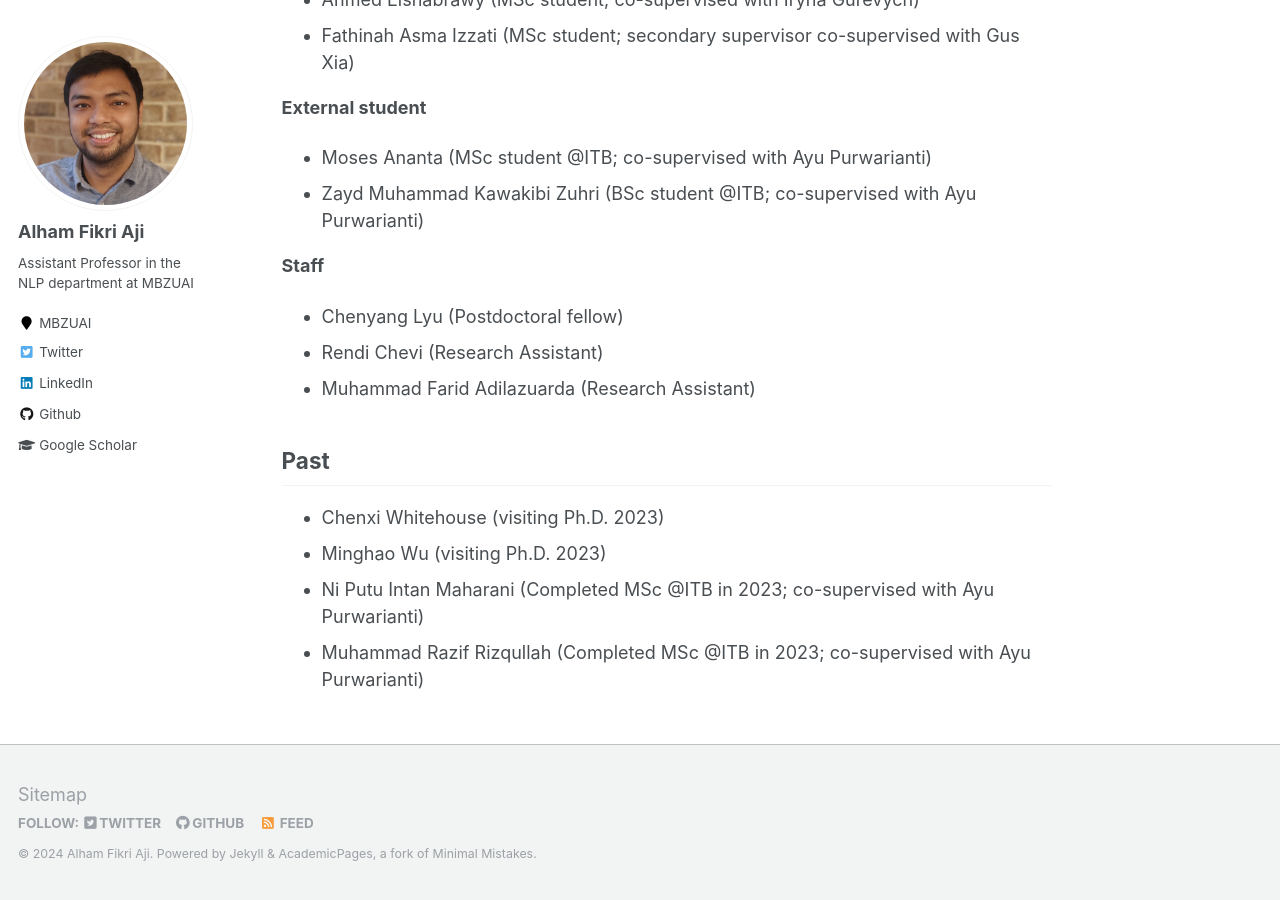
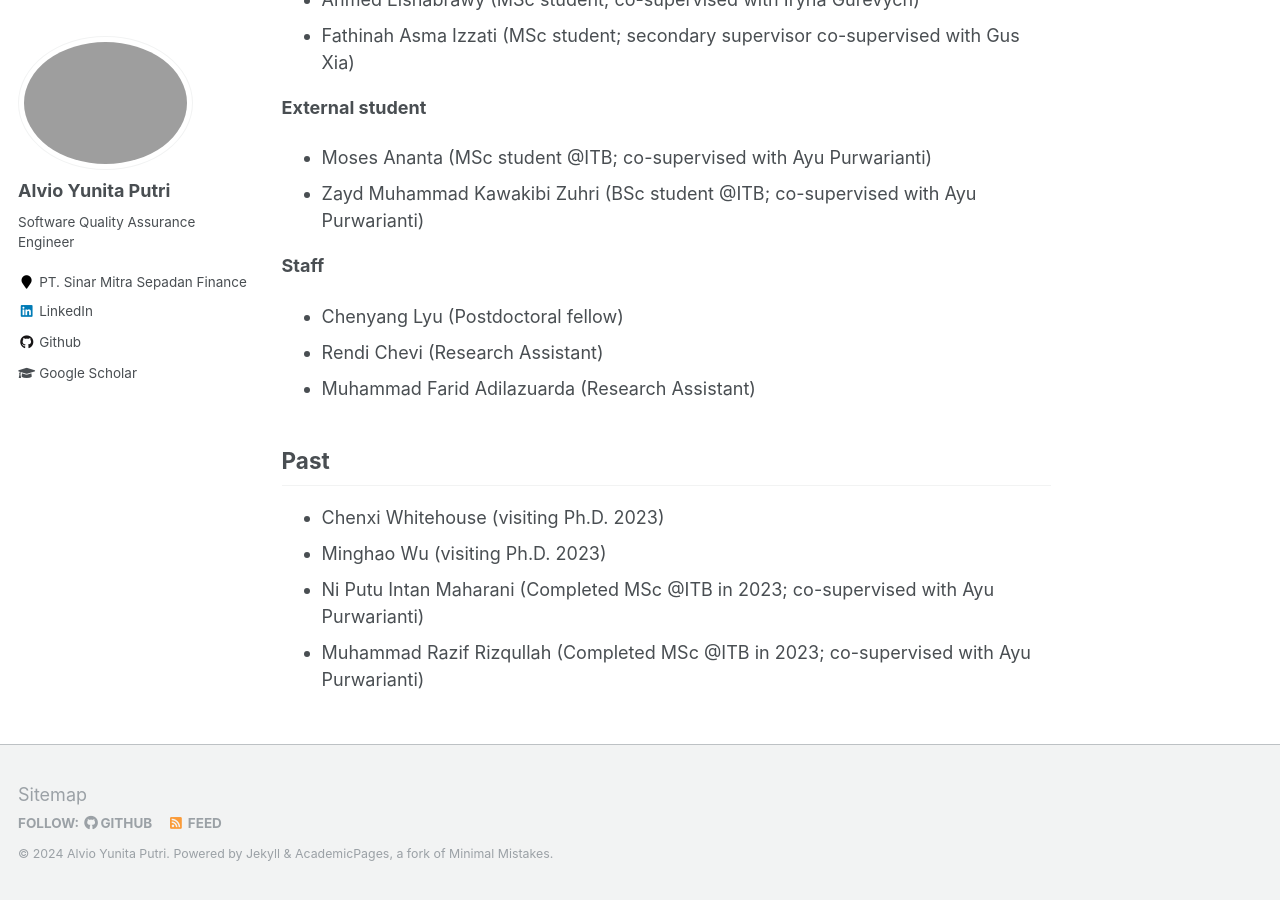
Before and after one commit to afaji/afaji.github.io, a Jekyll site: the page built from _pages/about.md, in a window 1280 px wide and 900 px high, scrolled down 1282 px. Built offline with Jekyll 4.4.1, drawn with Linux system fonts in a browser that asks for light colours; some of the changed text lies outside the part shown.

Commit message:
Update _config.yml
test

```diff
--- a/_config.yml
+++ b/_config.yml
@@ -7,13 +7,13 @@
 
 # Site Settings
 locale                   : "en-US"
-title                    : "Alham Fikri Aji"
+title                    : "Alvio Yunita Putri"
 title_separator          : "-"
-name                     : &name "Alham Fikri Aji"
-description              : &description "NLP scientist / Assistant Professor at MBZUAI"
-url                      : https://afaji.github.io # the base hostname & protocol for your site e.g. "https://mmistakes.github.io"
+name                     : &name "Alvio Yunita Putri"
+description              : &description "Quality Assurance Engineer"
+url                      : https://alvioyunita.github.io # the base hostname & protocol for your site e.g. "https://mmistakes.github.io"
 baseurl                  : "" # the subpath of your site, e.g. "/blog"
-repository               : "afaji/afaji.github.io"
+repository               : "alvioyunita/alvioyunita.github.io"
 teaser                   :  # filename of teaser fallback teaser image placed in /images/, .e.g. "500x300.png"
 breadcrumbs              : false # true, false (default)
 words_per_minute         : 160
@@ -57,7 +57,7 @@ yandex_site_verification :
 
 # Social Sharing
 twitter:
-  username               : &twitter alhamfikri
+  username               :
 facebook:
   username               :
   app_id                 :
@@ -80,10 +80,10 @@ analytics:
 
 # Site Author
 author:
-  name             : "Alham Fikri Aji"
-  avatar           : "aji-hd.jpg"
-  bio              : "Assistant Professor in the NLP department at MBZUAI"
-  location         : "MBZUAI"
+  name             : "Alvio Yunita Putri"
+  avatar           : "alvio-dp.jpg"
+  bio              : "Software Quality Assurance Engineer"
+  location         : "PT. Sinar Mitra Sepadan Finance"
   employer         :
   pubmed           :
   googlescholar    : "https://scholar.google.com/citations?user=0Cyfqv4AAAAJ&hl=en&oi=ao"
@@ -96,20 +96,20 @@ author:
   flickr           :
   facebook         :
   foursquare       :
-  github           : "afaji"
+  github           : "alvioyunita"
   google_plus      :
   keybase          :
   instagram        :
   impactstory      :
   lastfm           :
-  linkedin         : https://www.linkedin.com/in/afaji/
+  linkedin         : https://www.linkedin.com/in/alvio-yunita-putri/
   orcid            :
   pinterest        :
   soundcloud       :
   stackoverflow    :
   steam            :
   tumblr           :
-  twitter          : "alhamfikri"
+  twitter          :
   vine             :
   weibo            :
   xing             :
```
